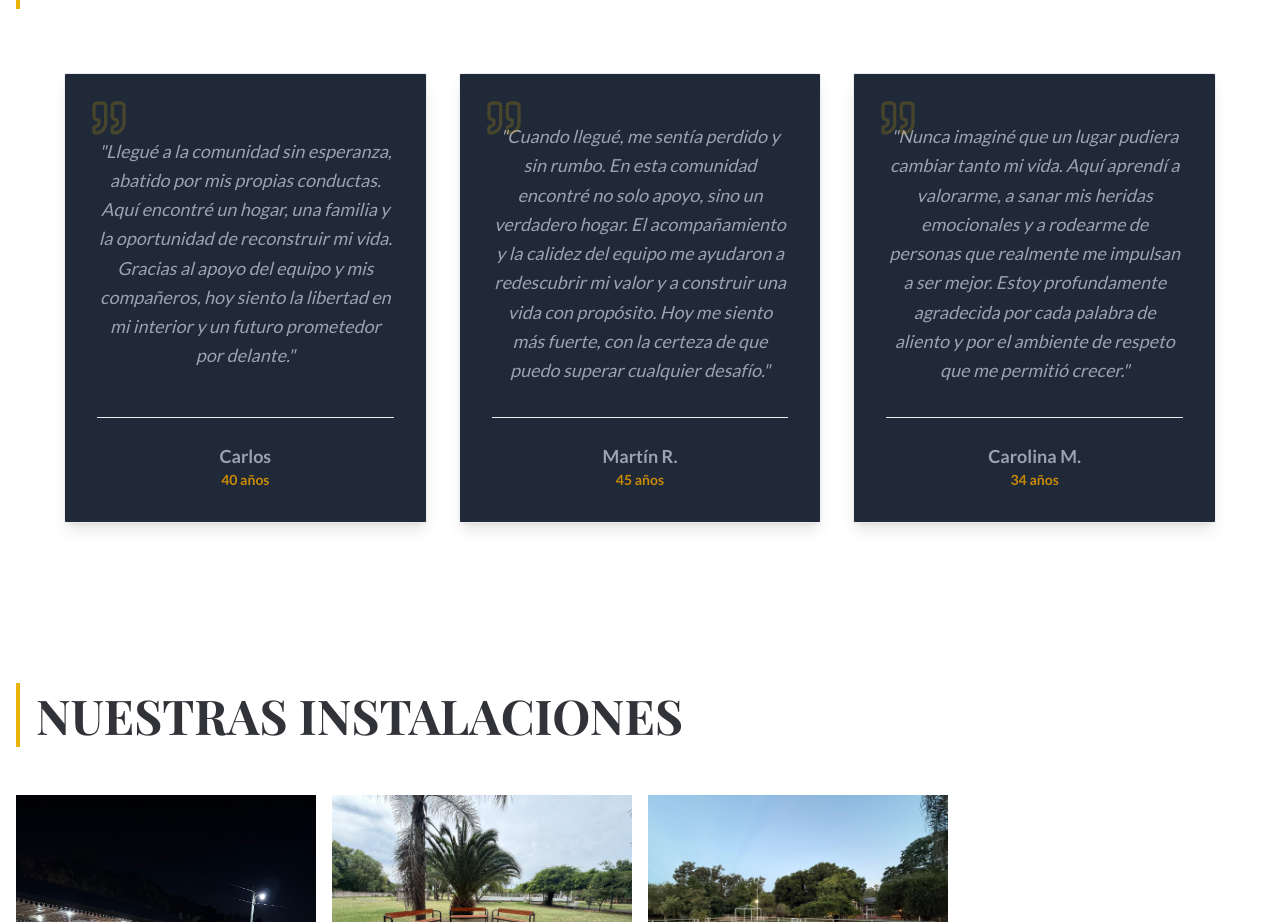
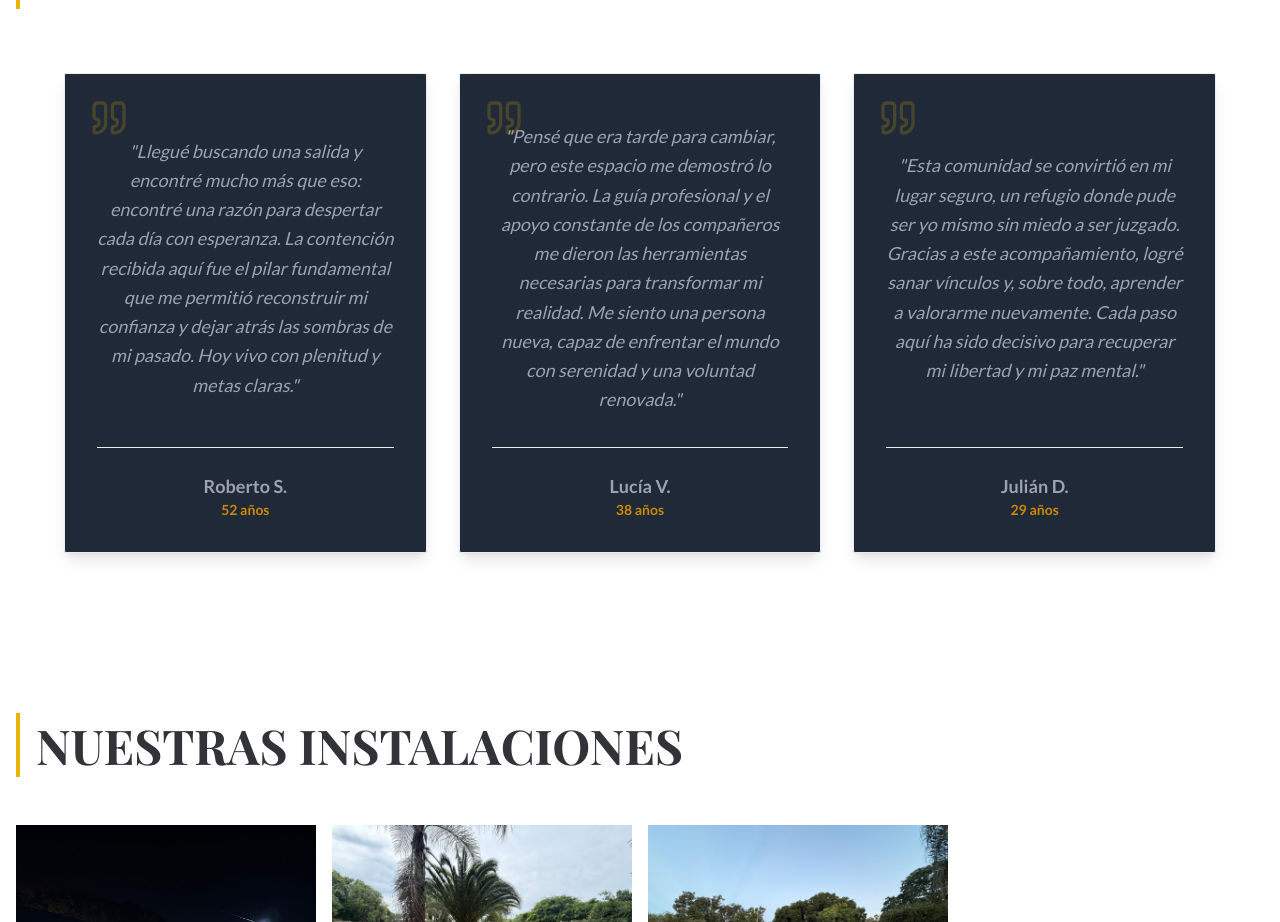
Before and after one commit to EzequiasHerrera/reactjs-website, a React (Vite) app: page / in a window 1280 px wide. Shown: the part 3494-4416 px from the top of the page. Built offline with nearby package versions, Linux system fonts and the light colour scheme.

Commit message:
Testimonials update

```diff
--- a/src/components/Testimonials.tsx
+++ b/src/components/Testimonials.tsx
@@ -17,12 +17,12 @@ const Testimonials: React.FC = () => {
                         <Quote className="absolute top-6 left-6 text-accent-500 opacity-20 w-10 h-10" />
                         <div className="flex-grow flex items-center justify-center mt-4">
                             <p className="text-gray-400 italic text-center text-lg leading-relaxed">
-                                "Llegué a la comunidad sin esperanza, abatido por mis propias conductas. Aquí encontré un hogar, una familia y la oportunidad de reconstruir mi vida. Gracias al apoyo del equipo y mis compañeros, hoy siento la libertad en mi interior y un futuro prometedor por delante."
+                                "Llegué buscando una salida y encontré mucho más que eso: encontré una razón para despertar cada día con esperanza. La contención recibida aquí fue el pilar fundamental que me permitió reconstruir mi confianza y dejar atrás las sombras de mi pasado. Hoy vivo con plenitud y metas claras."
                             </p>
                         </div>
                         <div className="mt-8 text-center pt-6 border-t border-brand-100">
-                            <p className="font-bold text-gray-400 text-lg">Carlos</p>
-                            <p className="text-accent-600 text-sm font-bold">40 años</p>
+                            <p className="font-bold text-gray-400 text-lg">Roberto S.</p>
+                            <p className="text-accent-600 text-sm font-bold">52 años</p>
                         </div>
                     </div>
 
@@ -31,12 +31,12 @@ const Testimonials: React.FC = () => {
                         <Quote className="absolute top-6 left-6 text-accent-500 opacity-20 w-10 h-10" />
                         <div className="flex-grow flex items-center justify-center mt-4">
                             <p className="text-gray-400 italic text-center text-lg leading-relaxed">
-                                "Cuando llegué, me sentía perdido y sin rumbo. En esta comunidad encontré no solo apoyo, sino un verdadero hogar. El acompañamiento y la calidez del equipo me ayudaron a redescubrir mi valor y a construir una vida con propósito. Hoy me siento más fuerte, con la certeza de que puedo superar cualquier desafío."
+                                "Pensé que era tarde para cambiar, pero este espacio me demostró lo contrario. La guía profesional y el apoyo constante de los compañeros me dieron las herramientas necesarias para transformar mi realidad. Me siento una persona nueva, capaz de enfrentar el mundo con serenidad y una voluntad renovada."
                             </p>
                         </div>
                         <div className="mt-8 text-center pt-6 border-t border-brand-100">
-                            <p className="font-bold text-gray-400 text-lg">Martín R.</p>
-                            <p className="text-accent-600 text-sm font-bold">45 años</p>
+                            <p className="font-bold text-gray-400 text-lg">Lucía V.</p>
+                            <p className="text-accent-600 text-sm font-bold">38 años</p>
                         </div>
                     </div>
 
@@ -45,12 +45,12 @@ const Testimonials: React.FC = () => {
                         <Quote className="absolute top-6 left-6 text-accent-500 opacity-20 w-10 h-10" />
                         <div className="flex-grow flex items-center justify-center mt-4">
                             <p className="text-gray-400 italic text-center text-lg leading-relaxed">
-                                "Nunca imaginé que un lugar pudiera cambiar tanto mi vida. Aquí aprendí a valorarme, a sanar mis heridas emocionales y a rodearme de personas que realmente me impulsan a ser mejor. Estoy profundamente agradecida por cada palabra de aliento y por el ambiente de respeto que me permitió crecer."
+                                "Esta comunidad se convirtió en mi lugar seguro, un refugio donde pude ser yo mismo sin miedo a ser juzgado. Gracias a este acompañamiento, logré sanar vínculos y, sobre todo, aprender a valorarme nuevamente. Cada paso aquí ha sido decisivo para recuperar mi libertad y mi paz mental."
                             </p>
                         </div>
                         <div className="mt-8 text-center pt-6 border-t border-brand-100">
-                            <p className="font-bold text-gray-400 text-lg">Carolina M.</p>
-                            <p className="text-accent-600 text-sm font-bold">34 años</p>
+                            <p className="font-bold text-gray-400 text-lg">Julián D.</p>
+                            <p className="text-accent-600 text-sm font-bold">29 años</p>
                         </div>
                     </div>
                 </div>
```
